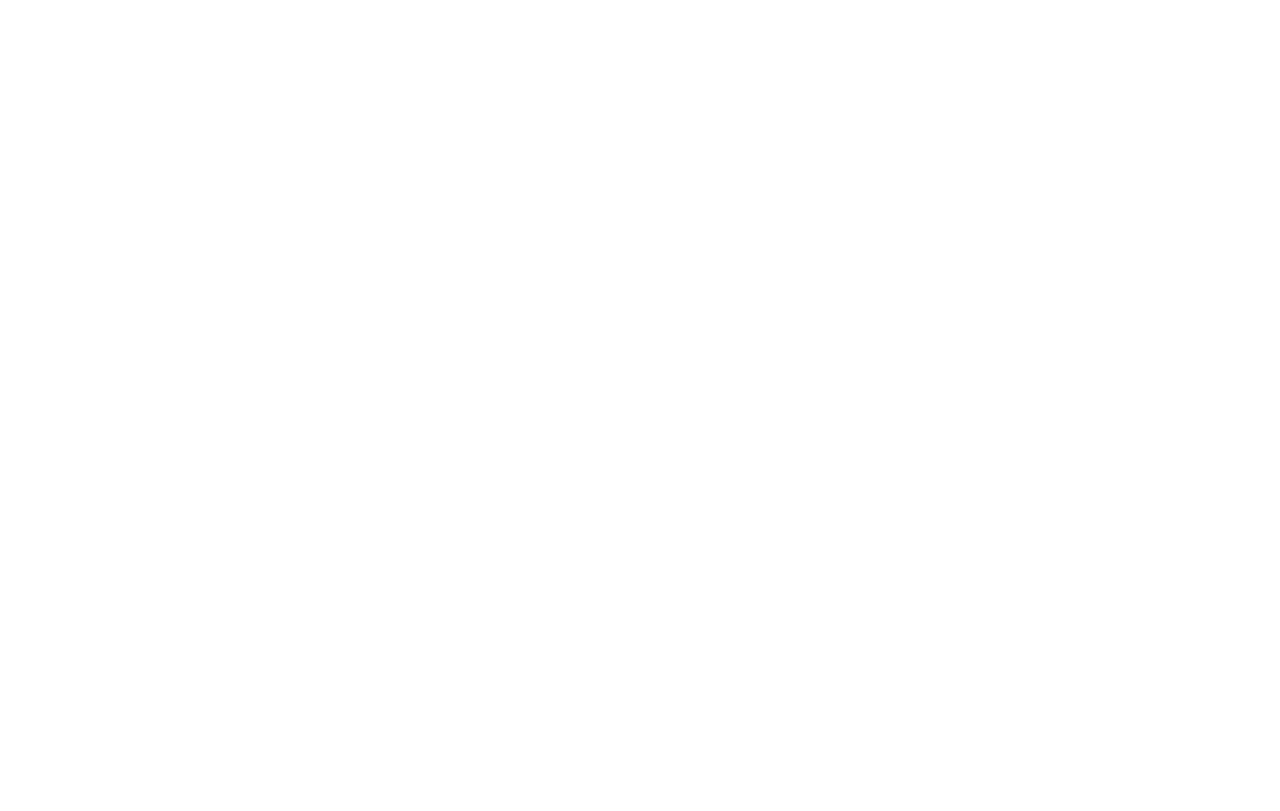
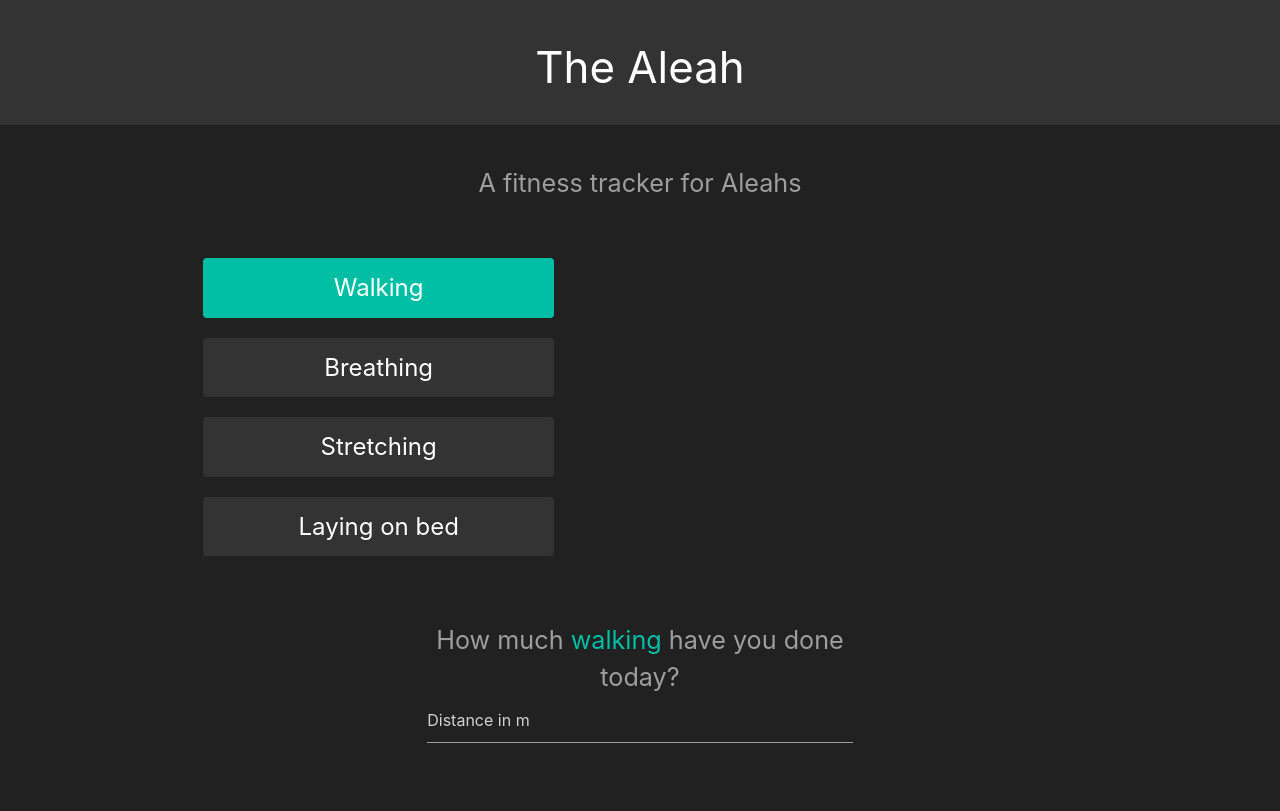
Before and after one commit to wooleah/d3-practice-fitness-tracker, a website: page index.html in a window 1280 px wide. Drawn offline with nearby package versions, Linux system fonts and the light colour scheme.

Commit message:
adds basic html template

```diff
--- a/index.html
+++ b/index.html
@@ -33,6 +33,40 @@
     <script defer src="https://d3js.org/d3.v5.js"></script>
     <script defer src="index.js"></script>
     <script defer src="graph.js"></script>
+    <link rel="stylesheet" href="styles.css">
   </head>
-  <body></body>
+  <body class="grey darken-4">
+    <div class="nav z-depth-0">
+      <div class="section center">
+        <h3 class="white-text center">The Aleah</h3>
+      </div>
+    </div>
+
+    <div class="section center">
+      <p class="grey-text flow-text">A fitness tracker for Aleahs</p>
+    </div>
+
+    <div class="container section">
+      <div class="row">
+        <div class="col s12 l5">
+          <button class="active" data-activity="walking">Walking</button>
+          <button data-activity="Breathing">Breathing</button>
+          <button data-activity="Stretching">Stretching</button>
+          <button data-activity="Laying on bed">Laying on bed</button>
+        </div>
+        <div class="col s12 l6 push-l1">
+          <div class="canvas"></div>
+        </div>
+      </div>
+      <div class="row">
+        <form class="col m6 push-m3">
+          <p class="flow-text grey-text center">
+            How much <span>walking</span> have you done today?
+            <input type="text" class="grey-text" id="walking" placeholder="Distance in m" />
+            <p class="center pink-text error text-lighten-1"></p>
+          </p>
+        </form>
+      </div>
+    </div>
+  </body>
 </html>
--- /dev/null
+++ b/styles.css
@@ -0,0 +1,23 @@
+.nav {
+  background: #333;
+}
+
+button {
+  background: #333 !important;
+  margin-bottom: 20px;
+  width: 100%;
+  padding: 16px;
+  font-size: 1.6em;
+  color: #fff;
+  border: 0;
+  border-radius: 4px;
+  cursor: pointer;
+}
+
+button.active {
+  background: #00bfa5 !important;
+}
+
+form span {
+  color: #00bfa5 !important;
+}
```
